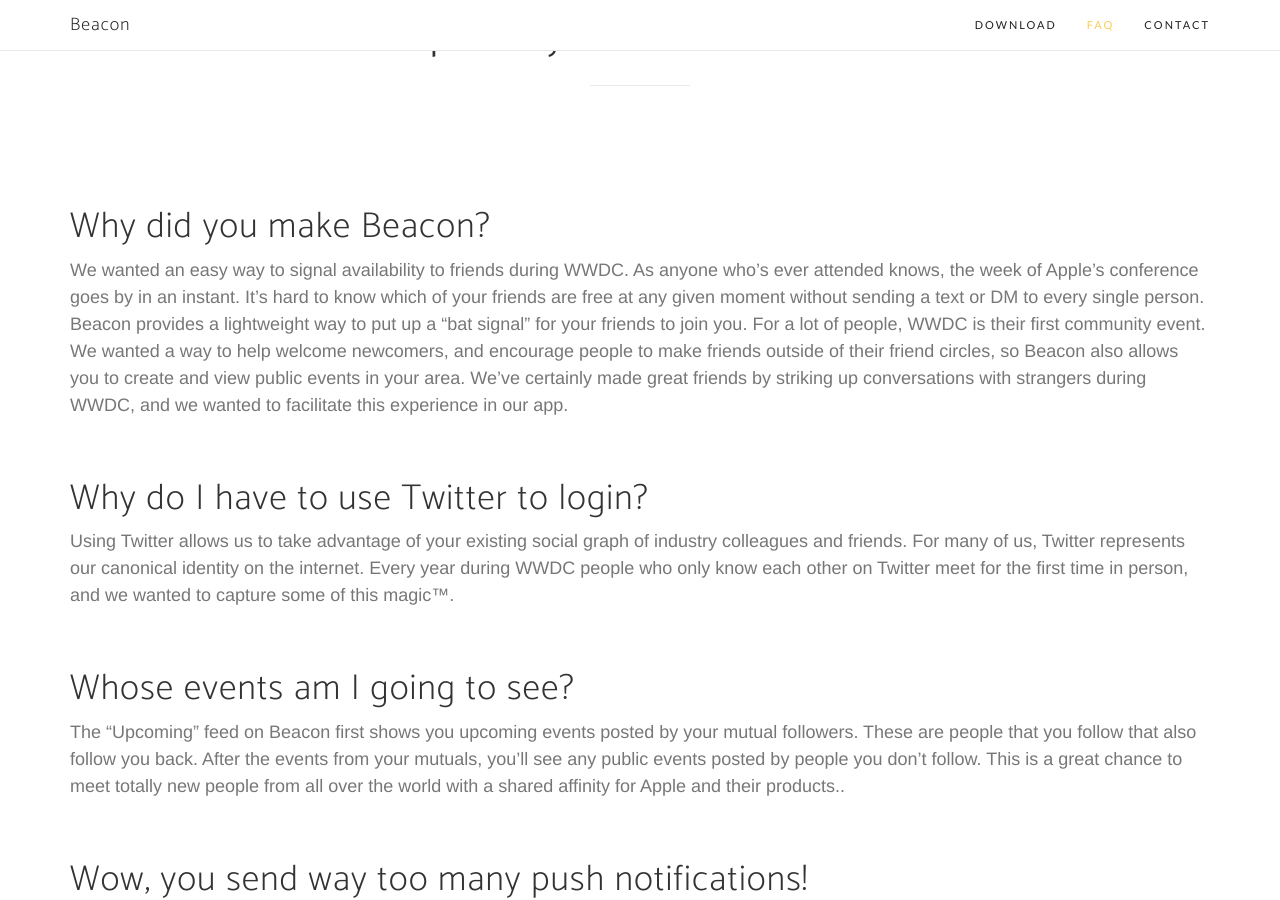
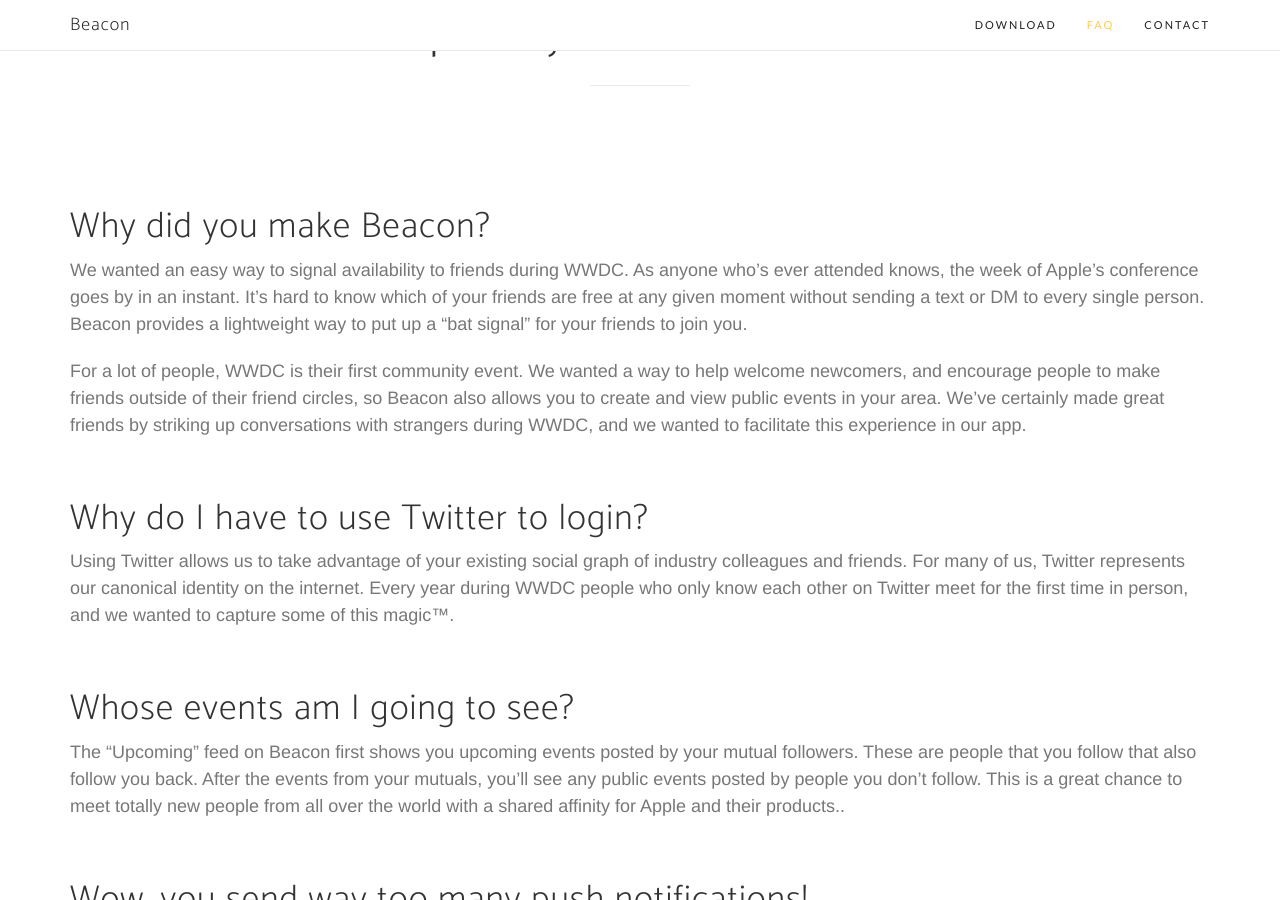
Before and after one commit to ashleynh/beacon-site, a Jekyll site: the page built from index.html, in a window 1280 px wide and 900 px high, scrolled down 995 px. Built offline with Jekyll 4.4.1, drawn with Linux system fonts in a browser that asks for light colours; nearby versions of some CDN libraries; some web fonts are replaced.

Commit message:
Adding an extra p tag for better formatting.

```diff
--- a/index.html
+++ b/index.html
@@ -57,9 +57,9 @@
                         </div>
                     </div> -->
                         <h1>Why did you make Beacon?</h1>
-                        <p class="text-muted">We wanted an easy way to signal availability to friends during WWDC. As anyone who’s ever attended knows, the week of Apple’s conference goes by in an instant. It’s hard to know which of your friends are free at any given moment without sending a text or DM to every single person. Beacon provides a lightweight way to put up a “bat signal” for your friends to join you.
+                        <p class="text-muted">We wanted an easy way to signal availability to friends during WWDC. As anyone who’s ever attended knows, the week of Apple’s conference goes by in an instant. It’s hard to know which of your friends are free at any given moment without sending a text or DM to every single person. Beacon provides a lightweight way to put up a “bat signal” for your friends to join you.</p>
 
-For a lot of people, WWDC is their first community event. We wanted a way to help welcome newcomers, and encourage people to make friends outside of their friend circles, so Beacon also allows you to create and view public events in your area. We’ve certainly made great friends by striking up conversations with strangers during WWDC, and we wanted to facilitate this experience in our app.</p><br>
+<p class="text-muted">For a lot of people, WWDC is their first community event. We wanted a way to help welcome newcomers, and encourage people to make friends outside of their friend circles, so Beacon also allows you to create and view public events in your area. We’ve certainly made great friends by striking up conversations with strangers during WWDC, and we wanted to facilitate this experience in our app.</p><br>
                         <h1>Why do I have to use Twitter to login?</h1>
                         <p class="text-muted">Using Twitter allows us to take advantage of your existing social graph of industry colleagues and friends. For many of us, Twitter represents our canonical identity on the internet. Every year during WWDC people who only know each other on Twitter meet for the first time in person, and we wanted to capture some of this magic™.</p><br>
                         <h1>Whose events am I going to see?</h1>
```
